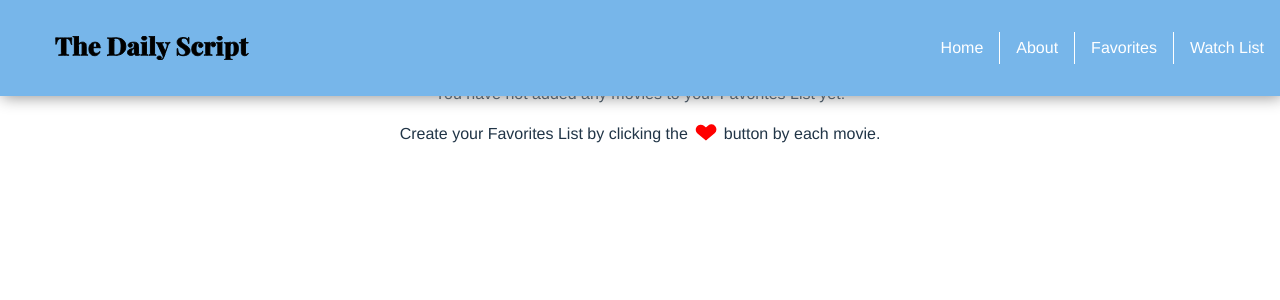
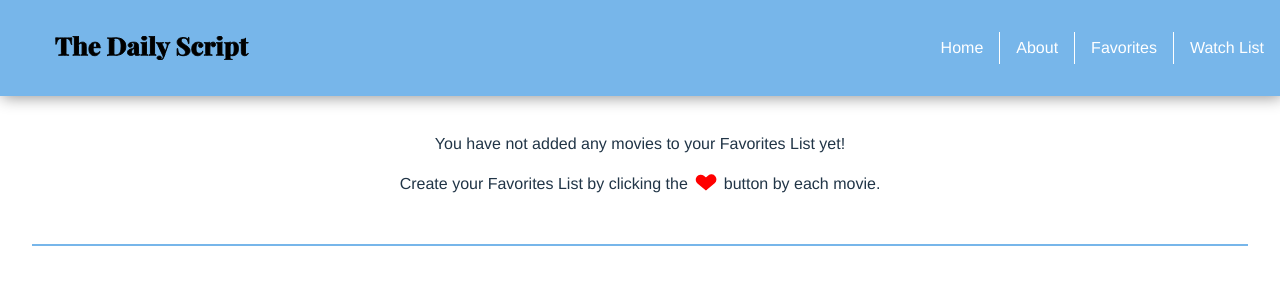
Before and after one commit to wardcarissa93/movie-app, a React (Vite) app: page /favorites in a window 1280 px wide. Shown: the top 300 px of the page. Built offline with nearby package versions, Linux system fonts and the light colour scheme.

Commit message:
additional styling done on favorites page

```diff
--- a/src/components/About.jsx
+++ b/src/components/About.jsx
@@ -1,6 +1,8 @@
 function About() {
   return (
     <div>
+      <h3>About</h3>
+      <div className="line"></div>
       <p>This is a movie app created for educational use.</p>
       {/* Add TMDb attribution here */}
     </div>
--- a/src/index.css
+++ b/src/index.css
@@ -59,7 +59,7 @@ div {
 }
 
 #category-select-form {
-  padding: 2rem;
+  padding: 1.5rem;
 }
 
 #categorySelect {
--- a/src/pages/PageFavorites.jsx
+++ b/src/pages/PageFavorites.jsx
@@ -19,6 +19,7 @@ function PageFavorites() {
   return (
     <div className="page-favorites-container">
       <h3>Your Favorites</h3>
+      <div className="line"></div>
       {favorites.length === 0 ? (
         <div className="empty-favorites-container">
           <p>You have not added any movies to your Favorites List yet!</p>
@@ -31,6 +32,7 @@ function PageFavorites() {
       ) : (
         <MovieList movies={favorites} />
       )}
+      <div className="line"></div>
     </div>
   );
 }
--- a/src/pages/PageHome.jsx
+++ b/src/pages/PageHome.jsx
@@ -52,7 +52,9 @@ function PageHome() {
           movies:
         </label>
       </div>
+      <div className="line"></div>
       <MovieList movies={movies} />
+      <div className="line"></div>
     </div>
   );
 }
--- a/src/styles/MovieCard.scss
+++ b/src/styles/MovieCard.scss
@@ -1,7 +1,7 @@
 @use 'variables' as *;
 
 .movie-card {
-    border: 1px solid $primary-color;
+    // border: 1px solid $primary-color;
     padding: 2.5% 0;
     display: flex;
     flex-direction: column;
--- a/src/styles/MovieDetails.scss
+++ b/src/styles/MovieDetails.scss
@@ -11,7 +11,7 @@ img {
 
 .line {
     width: 95%;
-    height: 0.25rem;
+    height: 0.125rem;
     background-color: $primary-color;
     margin: 1rem auto;
 }
--- a/src/styles/PageFavorites.scss
+++ b/src/styles/PageFavorites.scss
@@ -6,6 +6,7 @@
     .empty-favorites-container {
         display: flex;
         flex-direction: column;
+        margin: 3rem 0;
 
         .favorites-instructions {
             display: flex;
```
